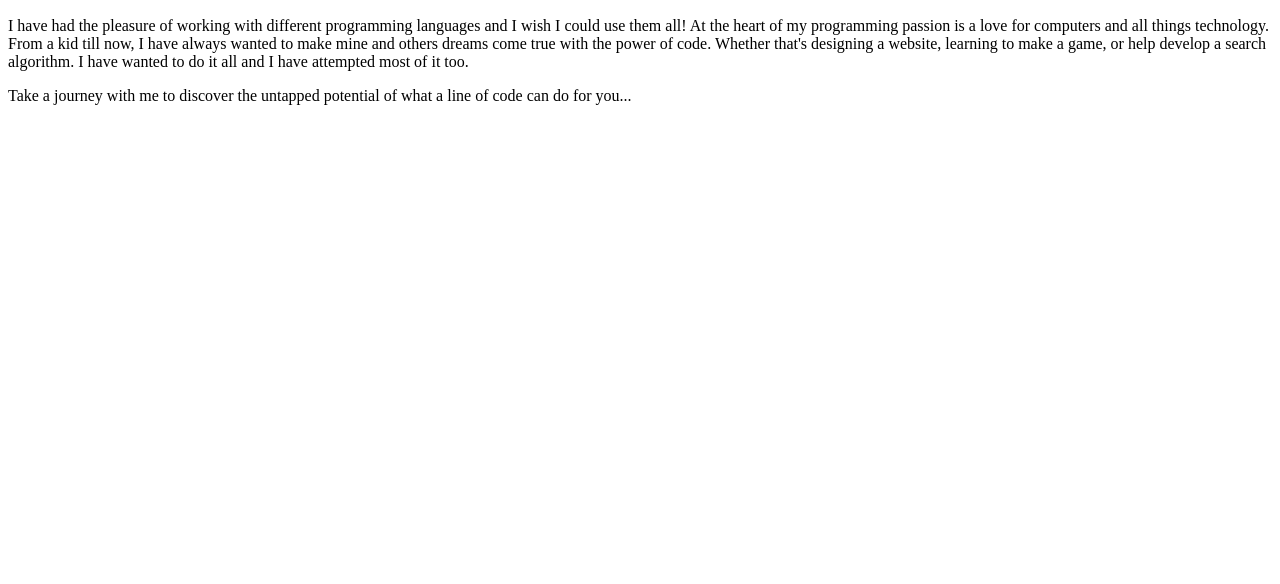
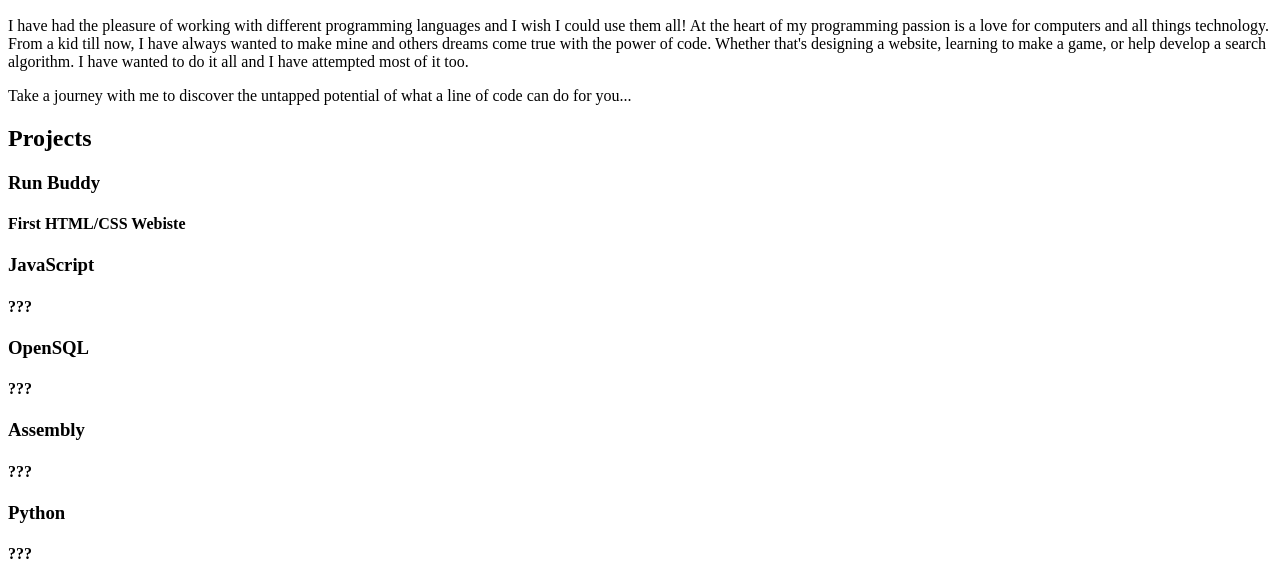
Before and after one commit to mikeymizell/Starter-Portfolio, a plain HTML site: page index.html in a window 1280 px wide. Shown: the part 1453-2037 px from the top of the page. Before the commit the page ends 1574 px from the top, so only its background shows below. Drawn offline with Linux system fonts and the light colour scheme.

Commit message:
added projects

```diff
--- a/index.html
+++ b/index.html
@@ -61,7 +61,31 @@
         </section>
 
         <section class="work" id="projects">
+            <h2>Projects</h2>
+            <article class="first box-design">
+                <h3>Run Buddy</h3>
+                <h4>First HTML/CSS Webiste</h4>
+            </article>
 
+            <article class="flex box-design">
+                <h3>JavaScript</h3>
+                <h4>???</h4>
+            </article>
+
+            <article class="flex box-design">
+                <h3>OpenSQL</h3>
+                <h4>???</h4>
+            </article>
+
+            <article class="flex box-design">
+                <h3>Assembly</h3>
+                <h4>???</h4>
+            </article>
+
+            <article class="flex box-design">
+                <h3>Python</h3>
+                <h4>???</h4>
+            </article>
         </section>
 
         <footer>
```
